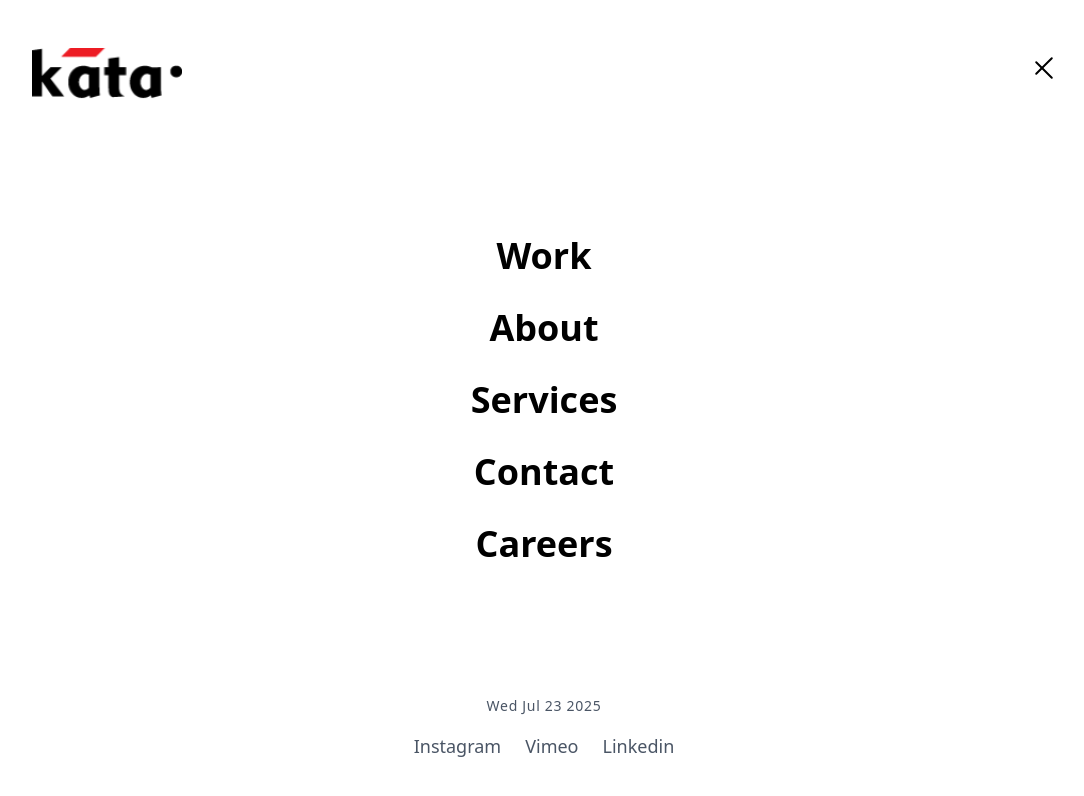
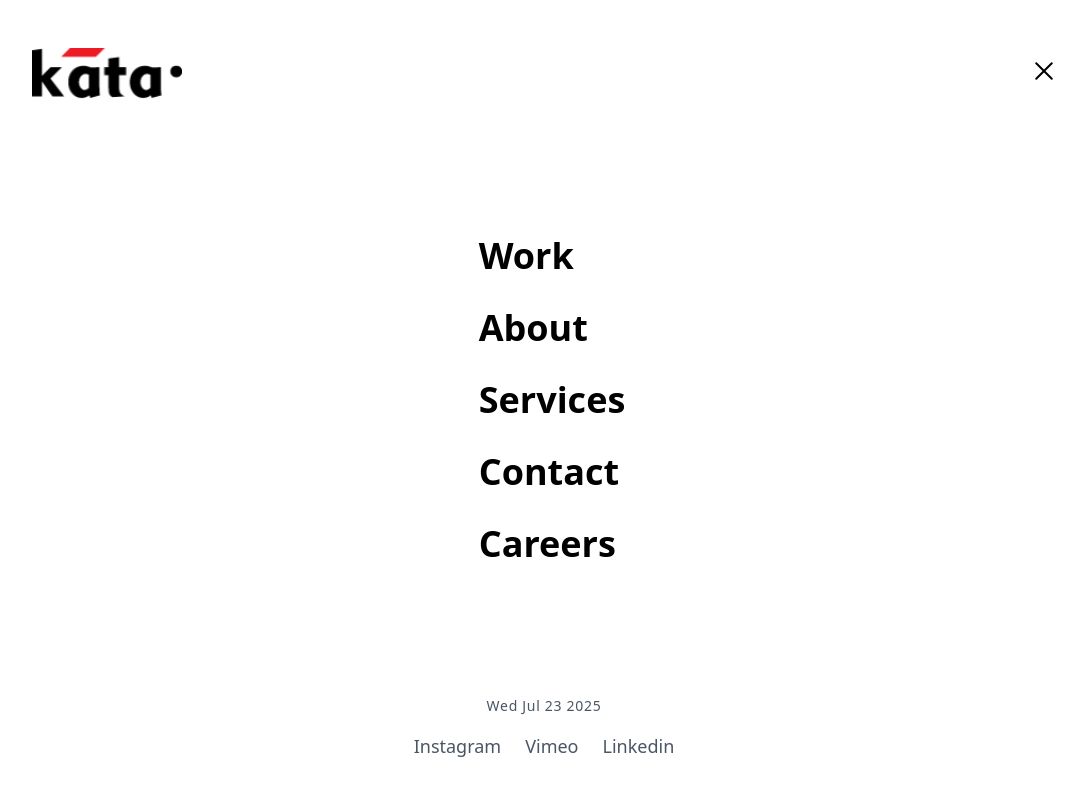
Before and after one commit to Suksii/katadesign-next, a Next.js app: page / in a window 1280 px wide. Both pictures are taken after a click on the button 1140 px from the left and 73 px from the top of the page. Shown: the top 796 px of the page, without its empty margins (96-1180 px from the left). Built offline with nearby package versions, Linux system fonts and the light colour scheme.

Commit message:
selected link class added

```diff
--- a/src/components/HamburgerMenu.jsx
+++ b/src/components/HamburgerMenu.jsx
@@ -4,10 +4,14 @@ import Link from "next/link";
 import { useEffect, useState } from "react";
 import { motion, AnimatePresence } from "framer-motion";
 import { useMenuStore } from "@/store/menuStore";
+import { usePathname } from "next/navigation";
 
 export default function HamburgerMenu({ variant = "light" }) {
   const [open, setOpen] = useState(false);
   const setIsOpen = useMenuStore((state) => state.setIsOpen);
+  const pathname = usePathname();
+
+  console.log(pathname);
 
   useEffect(() => {
     setIsOpen(open);
@@ -69,27 +73,26 @@ export default function HamburgerMenu({ variant = "light" }) {
     <>
       <button
         onClick={() => setOpen(!open)}
-        className="relative w-6 h-6 flex flex-col gap-1 items-center cursor-pointer z-50"
+        className="relative w-6 h-6 cursor-pointer z-50"
       >
         <span
-          className={`block w-6 h-0.5 rounded transition-all duration-300 ${
+          className={`absolute left-0 top-1/2 w-6 h-0.5 rounded transition-all duration-300 ${
             open
-              ? `rotate-45 translate-y-2 ${burgerOpenColor}`
-              : burgerClosedColor
+              ? `rotate-45 ${burgerOpenColor}`
+              : `-translate-y-2 ${burgerClosedColor}`
           }`}
         ></span>
         <span
-          className={`block w-6 h-0.5 rounded transition-all duration-300 ${
-            open
-              ? `opacity-0 ${burgerOpenColor}`
-              : `opacity-100 ${burgerClosedColor}`
+          className={`absolute left-0 top-1/2 w-6 h-0.5 rounded transition-all duration-300 ${
+            open ? `opacity-0 ${burgerOpenColor}` : `${burgerClosedColor}`
           }`}
+          style={{ transform: open ? "" : "translateY(-50%)" }}
         ></span>
         <span
-          className={`block w-6 h-0.5 rounded transition-all duration-300 ${
+          className={`absolute left-0 top-1/2 w-6 h-0.5 rounded transition-all duration-300 ${
             open
-              ? `-rotate-45 -translate-y-2 ${burgerOpenColor}`
-              : burgerClosedColor
+              ? `-rotate-45 ${burgerOpenColor}`
+              : `translate-y-2 ${burgerClosedColor}`
           }`}
         ></span>
       </button>
@@ -106,25 +109,27 @@ export default function HamburgerMenu({ variant = "light" }) {
               animate="visible"
               exit="exit"
             >
+              <div className="flex flex-col items-start gap-8">
                 {navMenu.map((item, index) => (
-                <motion.div
-                  key={index}
-                  variants={linkVariants}
-                  whileHover={{ scale: 1.1, color: "#3b82f6" }}
-                >
+                  <motion.div key={index} variants={linkVariants}>
                     <Link
                       href={item.link}
                       onClick={() => setOpen(false)}
-                    className="text-4xl font-semibold"
+                      className={`text-4xl font-semibold pl-4 hover:border-l-2 hover:border-gray-300 ${
+                        pathname === item.link
+                          ? "border-l-2 border-gray-300"
+                          : ""
+                      }`}
                     >
                       {item.name}
                     </Link>
                   </motion.div>
                 ))}
+              </div>
             </motion.div>
 
             <motion.div
-              className="fixed bottom-10 left-0 right-0 flex flex-col items-center gap-4 text-center text-gray-600 z-50"
+              className="fixed bottom-10 left-0 right-0 flex flex-col items-center gap-4 text-gray-600 z-50"
               variants={footerContainerVariants}
               initial="hidden"
               animate="visible"
--- a/src/components/Navbar.jsx
+++ b/src/components/Navbar.jsx
@@ -1,13 +1,9 @@
-import Image from "next/image";
 import React from "react";
 import HamburgerMenu from "./HamburgerMenu";
 import Link from "next/link";
 import Logo from "./Logo";
 
 const Navbar = ({ variant = "light" }) => {
-  const logoSrc =
-    variant === "light" ? "/logo_b_140-01.png" : "/logo_w_140.png";
-
   return (
     <nav className="flex justify-between items-center">
       <Logo variant={variant} />
```
Lines whose indentation alone changed are shown as unchanged.
